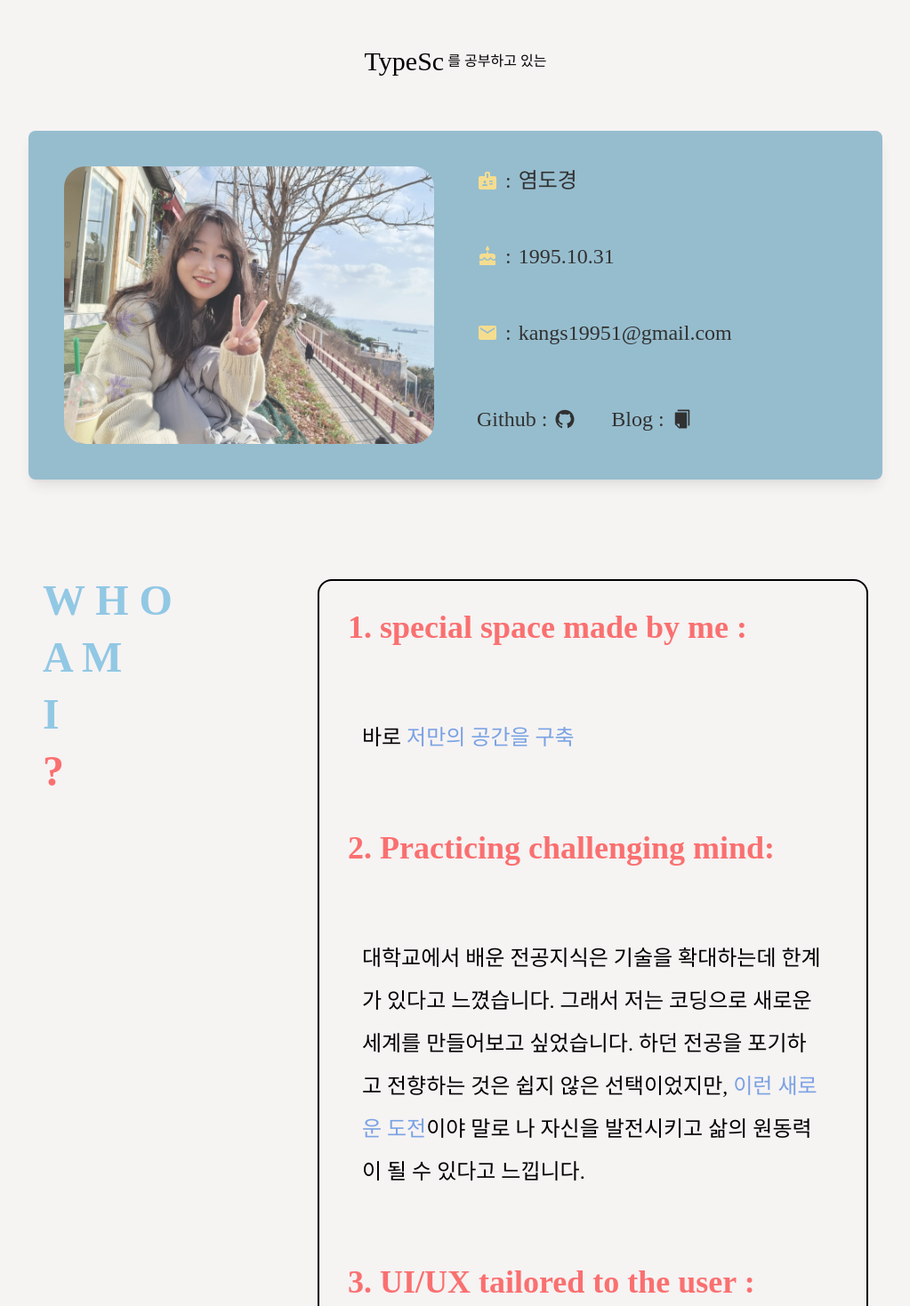
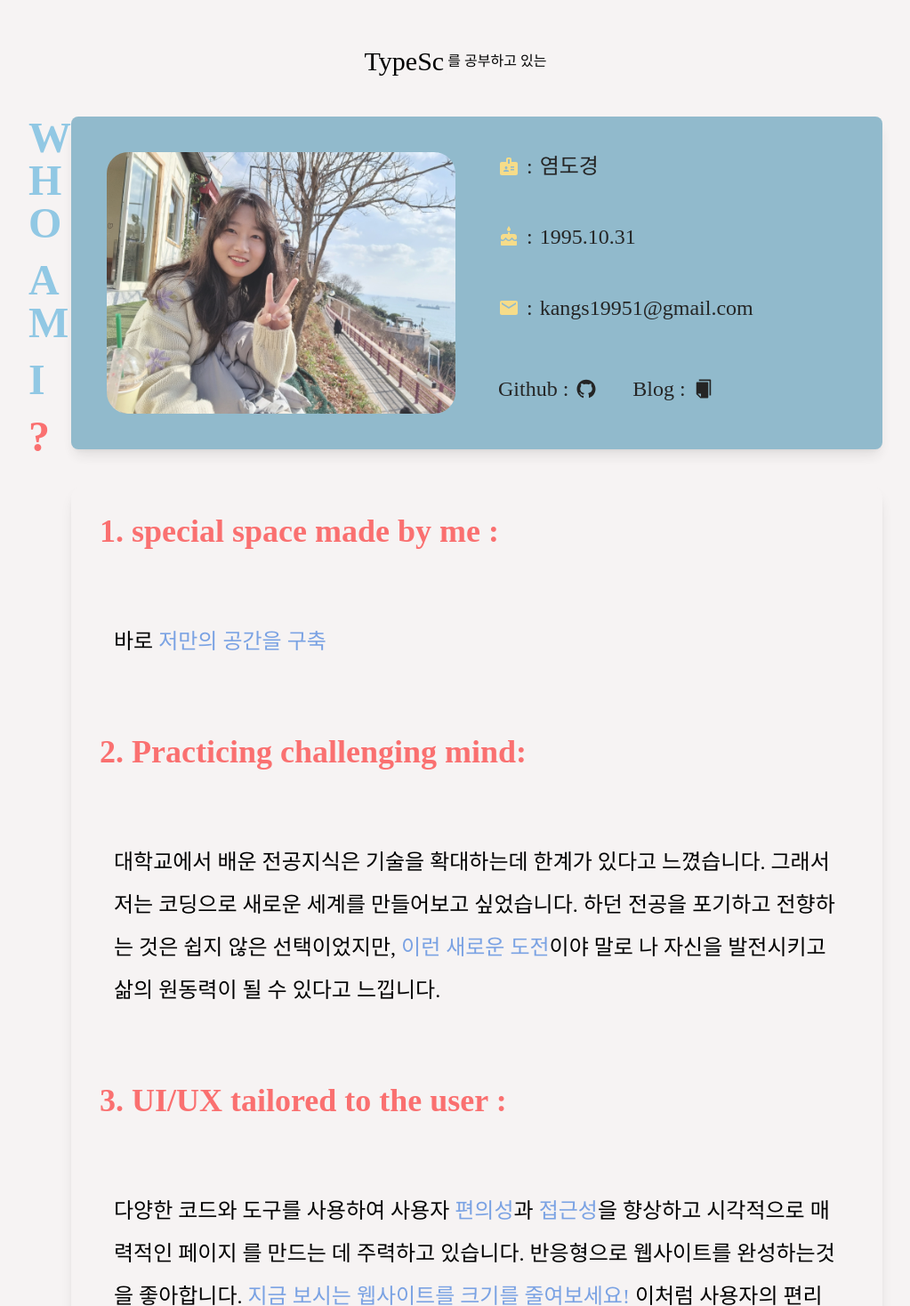
Before and after one commit to yeomdogyeong/my_portfolio, a React (Create React App) app: page / in a window 1280 px wide. Shown: the part 1002-2470 px from the top of the page at 89% size, without its empty margins (128-1151 px from the left). Built offline with nearby package versions, Linux system fonts and the light colour scheme; a web font is replaced by a local one.

Commit message:
Design: about 디자인 수정

```diff
--- a/src/components/About.tsx
+++ b/src/components/About.tsx
@@ -1,22 +1,26 @@
 import useDarkModeStore from "../zustand/useDarkModeStore";
 import { Zoom } from "react-awesome-reveal";
+import Profile from "./Profile";
+import { dogyeong } from "../dummyData/dummyData";
 
 const About: React.FC = () => {
   const { isDarkMode } = useDarkModeStore();
 
   return (
-    <div className="flex flex-col justify-between items-start w-full h-full lg:flex-row lg:w-3/4 p-4 mt-20 mb-20">
+    <div className="flex justify-between items-start w-full h-full flex-row lg:w-3/4 p-2 lg:p-0 mb-20 gap-2">
       <div
         className={`${isDarkMode ? "bg-[#635985]" : "bg-[#f6f3f3]"} ${
           isDarkMode ? "text-[#f6d776]" : "text-[#91c8e4]"
-        } w-full lg:w-1/2 flex flex-row lg:flex-col justify-between text-3xl font-bold sticky top-[80px] z-10 sm:text-5xl mb-10`}
+        } max-w-10 lg:w-1/2 flex-row lg:flex-col justify-between text-3xl font-bold sticky top-[80px] z-10 sm:text-5xl mb-10`}
       >
         <div className="mb-4 lg:mr-4">{`W H O `}</div>
         <div className="mb-4 lg:mr-4">{`A M`}</div>
         <div className="mb-4 lg:mr-4">{` I `}</div>{" "}
         <div className="mb-4 lg:mr-4 text-[#FA7070]">{`?`}</div>
       </div>
-      <div className="w-full lg:w-full border-2 rounded-2xl ">
+      <div className="">
+        <Profile member={dogyeong} />
+        <div className="w-full lg:w-full shadow-lg rounded-2xl mt-10">
           <div className={`p-8 h-full w-full `}>
             <Zoom className="text-4xl font-bold  text-[#FA7070]">
               1. special space made by me :
@@ -28,7 +32,9 @@ const About: React.FC = () => {
             >
               바로{" "}
               <span
-              className={`${isDarkMode ? "text-[#f6d776]" : "text-[#7AA2E3]"}`}
+                className={`${
+                  isDarkMode ? "text-[#f6d776]" : "text-[#7AA2E3]"
+                }`}
               >
                 저만의 공간을 구축
               </span>
@@ -54,12 +60,15 @@ const About: React.FC = () => {
               싶었습니다. 하던 전공을 포기하고 전향하는 것은 쉽지 않은
               선택이었지만,
               <span
-              className={`${isDarkMode ? "text-[#f6d776]" : "text-[#7AA2E3]"}`}
+                className={`${
+                  isDarkMode ? "text-[#f6d776]" : "text-[#7AA2E3]"
+                }`}
               >
                 {" "}
                 이런 새로운 도전
               </span>
-            이야 말로 나 자신을 발전시키고 삶의 원동력이 될 수 있다고 느낍니다.
+              이야 말로 나 자신을 발전시키고 삶의 원동력이 될 수 있다고
+              느낍니다.
             </div>
           </div>
           <div className={`p-8 h-full w-full `}>
@@ -73,25 +82,32 @@ const About: React.FC = () => {
             >
               다양한 코드와 도구를 사용하여 사용자{" "}
               <span
-              className={`${isDarkMode ? "text-[#f6d776]" : "text-[#7AA2E3]"}`}
+                className={`${
+                  isDarkMode ? "text-[#f6d776]" : "text-[#7AA2E3]"
+                }`}
               >
                 편의성
               </span>
               과{" "}
               <span
-              className={`${isDarkMode ? "text-[#f6d776]" : "text-[#7AA2E3]"}`}
+                className={`${
+                  isDarkMode ? "text-[#f6d776]" : "text-[#7AA2E3]"
+                }`}
               >
                 접근성
               </span>
               을 향상하고 시각적으로 매력적인 페이지 를 만드는 데 주력하고
               있습니다. 반응형으로 웹사이트를 완성하는것을 좋아합니다.{" "}
               <span
-              className={`${isDarkMode ? "text-[#f6d776]" : "text-[#7AA2E3]"}`}
+                className={`${
+                  isDarkMode ? "text-[#f6d776]" : "text-[#7AA2E3]"
+                }`}
               >
                 지금 보시는 웹사이트를 크기를 줄여보세요!
               </span>{" "}
               이처럼 사용자의 편리성과 접근성을 높이고, 깔끔한 페이지를 제작하기
               위해서 다양한 코드와 툴을 사용하는걸 좋아합니다.
+            </div>
           </div>
         </div>
       </div>
--- a/src/components/Profile.tsx
+++ b/src/components/Profile.tsx
@@ -31,7 +31,7 @@ const Profile: React.FC<MyProfile> = ({ member }) => {
         isDarkMode ? "text-gray-200" : ""
       } ${isDarkMode ? "bg-[#4D3C77]" : ""} ${
         isDarkMode ? "border-gray-500" : ""
-      } opacity-80 z-5 flex flex-col m-4 p-4 shadow-lg rounded-lg w-full md:flex-row lg:w-3/4 h-full`}
+      } opacity-85 z-5 flex flex-col p-4 shadow-lg rounded-lg w-full md:flex-row h-full`}
     >
       <div className="w-full lg:w-1/2 flex h-full items-center justify-center p-6">
         <img className="rounded-3xl w-full " src={yeom} alt="Ebichu" />
--- a/src/page/Main.tsx
+++ b/src/page/Main.tsx
@@ -59,9 +59,9 @@ function Main() {
           </div>
         </div>
 
-        <Slide className="flex justify-center items-center">
+        {/* <Slide className="flex justify-center items-center">
           <Profile member={dogyeong} />
-        </Slide>
+        </Slide> */}
 
         <About />
         <div
```
Lines whose indentation alone changed are shown as unchanged.
